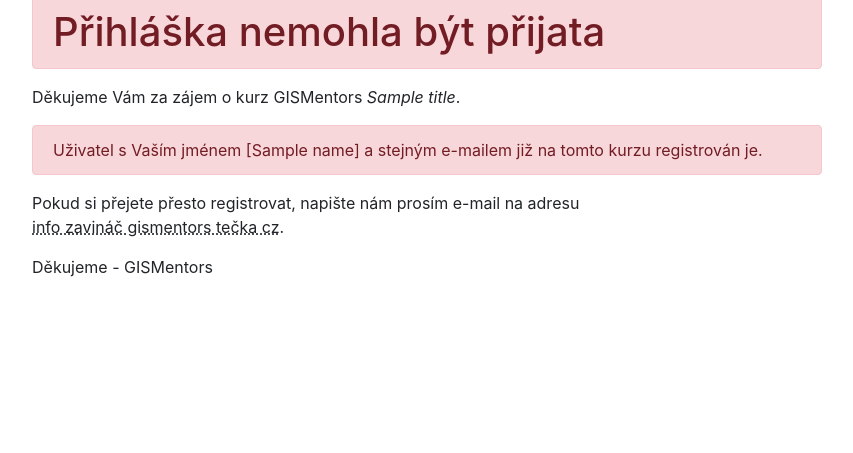
After one commit to OpenGeoLabs/gismentors-registration, a Django app: template registration/templates/already_registered.html in a window 1280 px wide. The commit adds this page. Shown: the part 347-800 px from the top of the page, without its empty margins (16-869 px from the left). Run offline with Django 3.2, Linux system fonts and the light colour scheme; the template is opened without the code that fills it: most values are stand-ins (such as "Sample title", 1, 10 or a date in 2020); some libraries are stand-ins or nearby versions.

Commit message:
fixes #3

```diff
--- /dev/null
+++ b/registration/templates/already_registered.html
@@ -0,0 +1,21 @@
+{% extends "template.html" %}
+
+{% block body %}
+{{ block.super }}
+
+<h1 class="alert alert-danger">Přihláška nemohla být přijata</h1>
+<p>
+Děkujeme Vám za zájem o kurz GISMentors <em>{{ title }}</em>.
+</p>
+<p class="alert alert-danger">
+Uživatel s Vaším jménem [{{ name }}] a stejným e-mailem již na tomto kurzu
+registrován je.
+</p>
+<p>
+Pokud si přejete přesto registrovat, napište nám prosím e-mail na adresu
+<abbr title="uveďte e-mail ve správném formátu">info&nbsp;zavináč&nbsp;gismentors&nbsp;tečka&nbsp;cz</abbr>.
+</p>
+<p>
+Děkujeme - GISMentors
+</p>
+{% endblock %}
--- a/registration/templates/submitted.html
+++ b/registration/templates/submitted.html
@@ -20,4 +20,8 @@ odesláno potvrzení přihlášky a další informace o kurzu.
         <a href="{% url 'courses' %}">Seznam školení</a>
     </li>
 </ul>
+<p>
+V případě nejasností nebo dotazů nám prosím napište na adresu
+<abbr title="uveďte e-mail ve správném formátu">info&nbsp;zavináč&nbsp;gismentors&nbsp;tečka&nbsp;cz</abbr>.
+</p>
 {% endblock %}
```
Also changed, not shown: registration/templates/potvrzeni.txt (added, +18 -0 lines).
